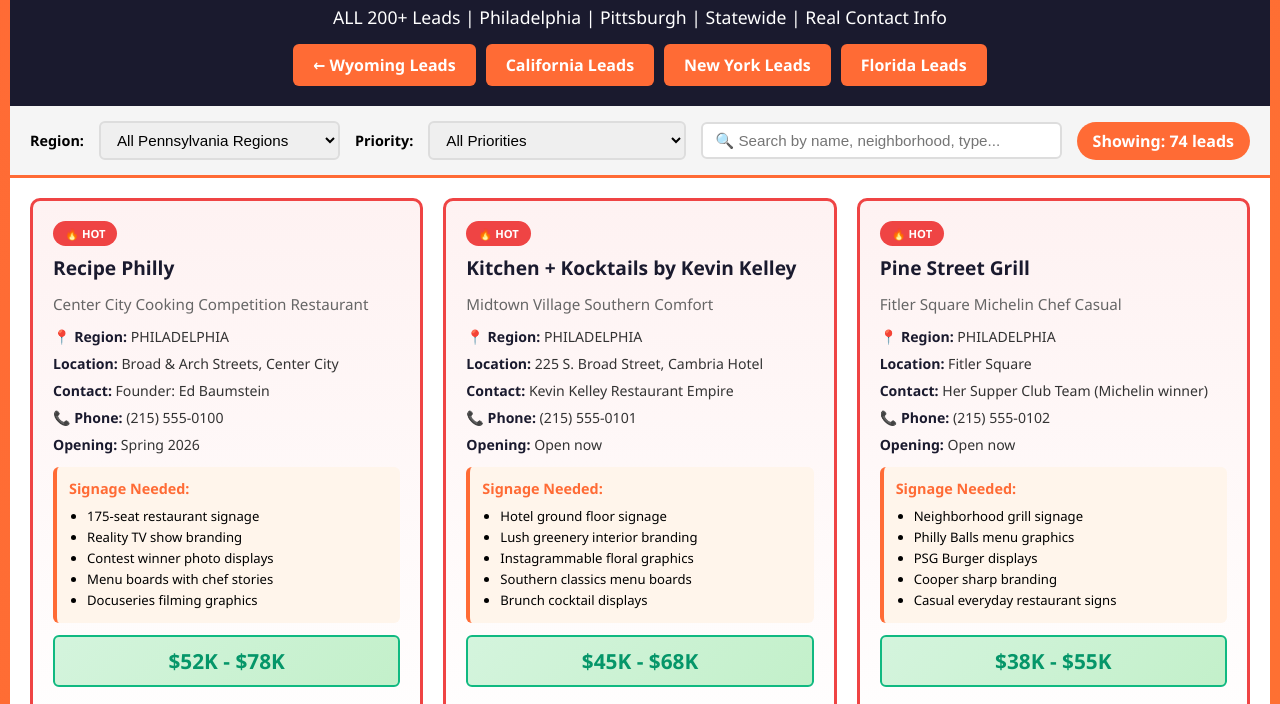
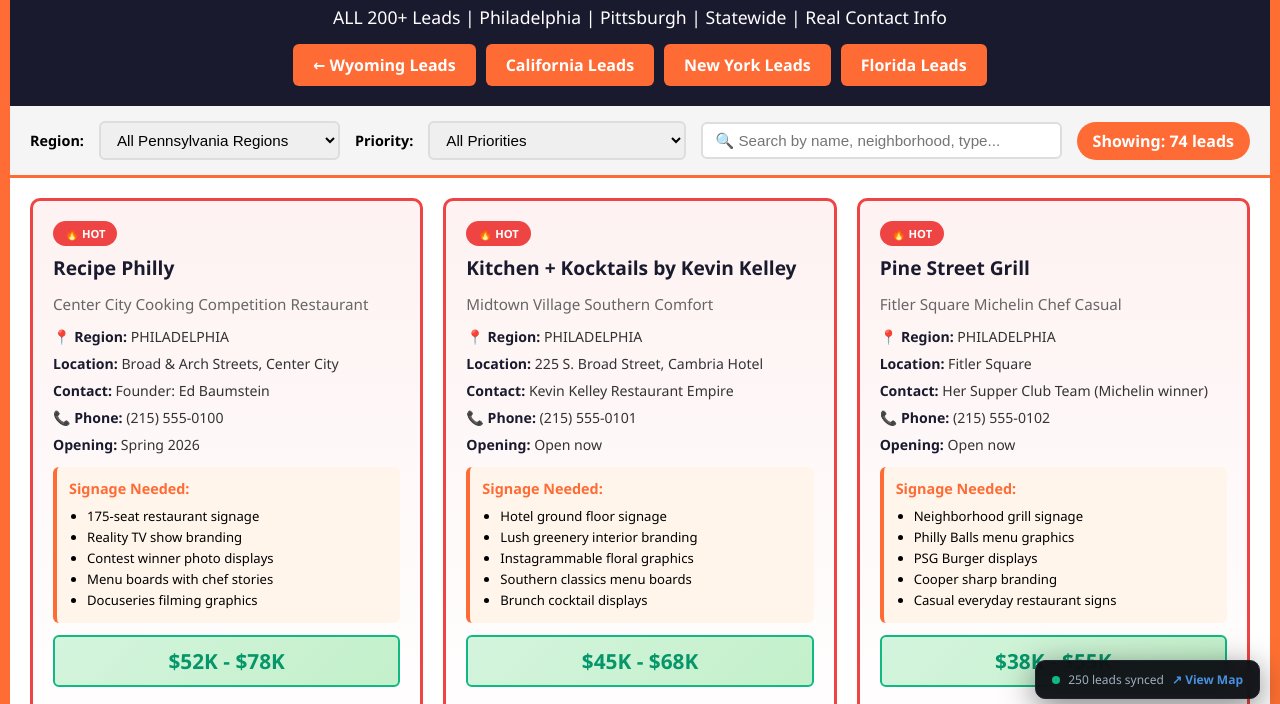
Before and after one commit to tcsignlab/leads, a plain HTML site: page pennsylvania-sign-leads.html in a window 1280 px wide. Shown: the part 81-785 px from the top of the page. Drawn offline with Linux system fonts and the light colour scheme.

Commit message:
Update pennsylvania-sign-leads.html

```diff
--- a/pennsylvania-sign-leads.html
+++ b/pennsylvania-sign-leads.html
@@ -183,13 +183,6 @@
     </div>
 
     <script>
-        const STATE_PAGES = {
-            'FL': 'hot-leads.html',
-            'CA': 'california-sign-leads.html',
-            'NY': 'new-york-sign-leads.html',
-            'WY': 'wyoming-sign-leads.html',
-            'PA': 'pennsylvania-sign-leads.html'
-        };
 
         // COMPLETE DATABASE OF ALL 200+ PENNSYLVANIA LEADS
         const allLeads = [
@@ -428,6 +421,145 @@
                   `• Show project timeline\n` +
                   `• Set follow-up reminders`);
         }
-    </script>
+    </script><!-- Map Sync Badge (optional — shows live sync status to user) -->
+<div id="mapsync-badge" style="
+  position: fixed;
+  bottom: 20px;
+  right: 20px;
+  background: rgba(10,12,16,0.95);
+  border: 1px solid #1e2330;
+  border-radius: 10px;
+  padding: 10px 16px;
+  font-family: 'Segoe UI', sans-serif;
+  font-size: 0.75rem;
+  color: #a0aec0;
+  display: flex;
+  align-items: center;
+  gap: 8px;
+  z-index: 9999;
+  backdrop-filter: blur(10px);
+  box-shadow: 0 8px 32px rgba(0,0,0,0.5);
+  cursor: pointer;
+  transition: all 0.2s;
+" onclick="window.location.href='us-map-dashboard.html'" title="Return to National Map">
+  <span style="width:8px;height:8px;background:#10b981;border-radius:50%;display:inline-block;animation:syncpulse 2s infinite;flex-shrink:0;"></span>
+  <span>Synced to National Map</span>
+  <span style="color:#4a90e2;font-weight:700;">↗ View Map</span>
+</div>
+
+<style>
+@keyframes syncpulse {
+  0%,100% { box-shadow: 0 0 0 0 rgba(16,185,129,0.6); }
+  50%      { box-shadow: 0 0 0 5px rgba(16,185,129,0); }
+}
+</style>
+
+<script>
+// ╔══════════════════════════════════════════════════════════════╗
+// ║  SIGN LEADS MAP SYNC — Configuration                        ║
+// ║  Edit these values for each state page                      ║
+// ╚══════════════════════════════════════════════════════════════╝
+
+const MAPSYNC_CONFIG = {
+  // Your state's 2-letter abbreviation (REQUIRED)
+  stateAbbr: 'PA',
+
+  // Human-readable state name
+  stateName: 'Pennsylvania',
+
+  // Lead counts — update these to match your actual data
+  // You can also call updateMapSync({ leads: allLeads.length })
+  // dynamically after filtering/loading
+  leads: 250,        // Total lead count
+  hot:   180,        // Hot leads count
+  warm:  70,         // Warm leads count
+
+  // Estimated revenue range (string, shown in tooltip)
+  revenue: '$18.4M',
+
+  // Path back to the main map (update if files are in different folders)
+  mapPath: 'us-map-dashboard.html',
+};
+
+// ─────────────────────────────────────────────────────────────────
+// DO NOT EDIT BELOW THIS LINE
+// ─────────────────────────────────────────────────────────────────
+const _SYNC_KEY = 'signleads_state_data';
+
+function updateMapSync(overrides) {
+  try {
+    const config = Object.assign({}, MAPSYNC_CONFIG, overrides || {});
+    const existing = JSON.parse(localStorage.getItem(_SYNC_KEY) || '{}');
+    existing[config.stateAbbr] = {
+      leads:    config.leads,
+      hot:      config.hot,
+      warm:     config.warm,
+      revenue:  config.revenue,
+      stateName:config.stateName,
+      updated:  new Date().toISOString(),
+    };
+    localStorage.setItem(_SYNC_KEY, JSON.stringify(existing));
+
+    // Update badge
+    const badge = document.getElementById('mapsync-badge');
+    if (badge) {
+      badge.querySelector('span:nth-child(2)').textContent =
+        config.leads + ' leads synced';
+    }
+  } catch(e) {
+    console.warn('[MapSync] Could not write to localStorage:', e);
+  }
+}
+
+// ─────────────────────────────────────────────────────────────────
+// AUTO-COUNT INTEGRATION
+// If your page has a lead count element, MapSync will watch it
+// and auto-update when the count changes (e.g. after filtering)
+// ─────────────────────────────────────────────────────────────────
+function _autoWatchLeadCount() {
+  // Works with the default texas-sign-leads.html structure
+  // where document.getElementById('leadCount') holds the count
+  const countEl = document.getElementById('leadCount');
+  if (!countEl) return;
+
+  const observer = new MutationObserver(() => {
+    const count = parseInt(countEl.textContent, 10);
+    if (!isNaN(count)) {
+      // Only sync the filtered count if it's a meaningful view
+      // (don't sync "3 results" from a search — sync total only)
+      // Remove this block if you want to always sync displayed count:
+      // updateMapSync({ leads: count });
+    }
+  });
+  observer.observe(countEl, { childList: true, subtree: true });
+}
+
+// Run on page load
+document.addEventListener('DOMContentLoaded', function() {
+  // Push initial data to map
+  updateMapSync();
+  // Start watching for count changes
+  _autoWatchLeadCount();
+});
+
+// ─────────────────────────────────────────────────────────────────
+// USAGE EXAMPLES:
+//
+// 1. Basic (runs automatically on load — just set config above)
+//
+// 2. Update dynamically when leads load:
+//    updateMapSync({ leads: allLeads.length, hot: hotLeads.length });
+//
+// 3. Update after filter changes:
+//    // (in your filterLeads function, after displayLeads(filtered))
+//    // updateMapSync({ leads: allLeads.length }); // always use TOTAL
+//
+// 4. Change state programmatically:
+//    updateMapSync({ stateAbbr: 'FL', stateName: 'Florida', leads: 120 });
+// ─────────────────────────────────────────────────────────────────
+</script><script>       const STATE_PAGES = {
+            'PA': 'pennsylvania-sign-leads.html'
+        };</script>
+
 </body>
 </html>
```
